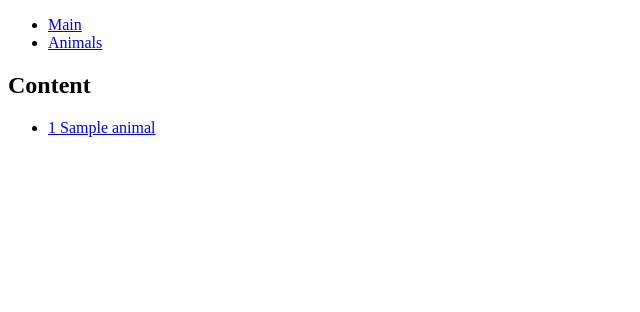
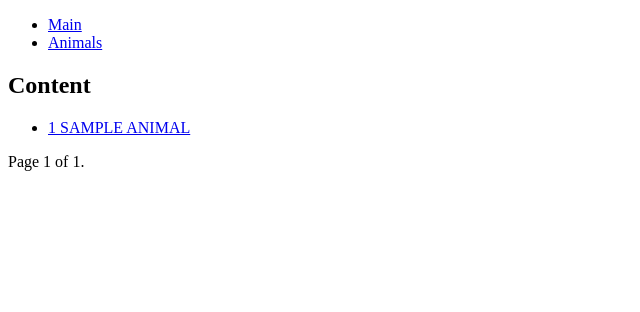
Before and after one commit to PashkevichEvgeny/dipProject, a Django app: page /doggy/ in a window 1280 px wide. Shown: the top 312 px of the page, without its empty margins (0-640 px from the left). Run offline with Django 5.2, Linux system fonts and the light colour scheme; tables that the repository leaves empty hold one stand-in row (values such as "Sample post").

Commit message:
add pagination for animals

```diff
--- a/doggy/templates/doggy/index.html
+++ b/doggy/templates/doggy/index.html
@@ -2,9 +2,5 @@
 {% block title %} Doggy {% endblock %}
 {% block content %}
     <h2>Content</h2>
-    <ul>
-    {% for animal in object_list %}
-        <li> <a href="{% url 'doggy:detail' pk=animal.pk %}" > {{ animal.pk }} {{ animal.name }} </a> </li>
-    {% endfor %}
-    </ul>
+    {% include 'doggy/pagination.html' %}
 {% endblock %}
--- /dev/null
+++ b/doggy/templates/doggy/pagination.html
@@ -0,0 +1,23 @@
+<ul>
+{% for animal in page_obj %}
+    <li><a href="{% url 'doggy:detail' pk=animal.pk %}" > {{ animal.pk }} {{ animal.name|upper }} </a></li>
+{% endfor %}
+</ul>
+
+<div class="pagination">
+    <span class="step-links">
+        {% if page_obj.has_previous %}
+            <a href="?page=1">&laquo; first</a>
+            <a href="?page={{ page_obj.previous_page_number }}">previous</a>
+        {% endif %}
+
+        <span class="current">
+            Page {{ page_obj.number }} of {{ page_obj.paginator.num_pages }}.
+        </span>
+
+        {% if page_obj.has_next %}
+            <a href="?page={{ page_obj.next_page_number }}">next</a>
+            <a href="?page={{ page_obj.paginator.num_pages }}">last &raquo;</a>
+        {% endif %}
+    </span>
+</div>
--- a/doggy/views.py
+++ b/doggy/views.py
@@ -15,6 +15,7 @@ def index(request: HttpRequest) -> HttpResponse:
 
 
 class AnimalListView(ListView):
+    paginate_by = 2
     template_name = template_name
     queryset = Animal.objects.all()
 
```
